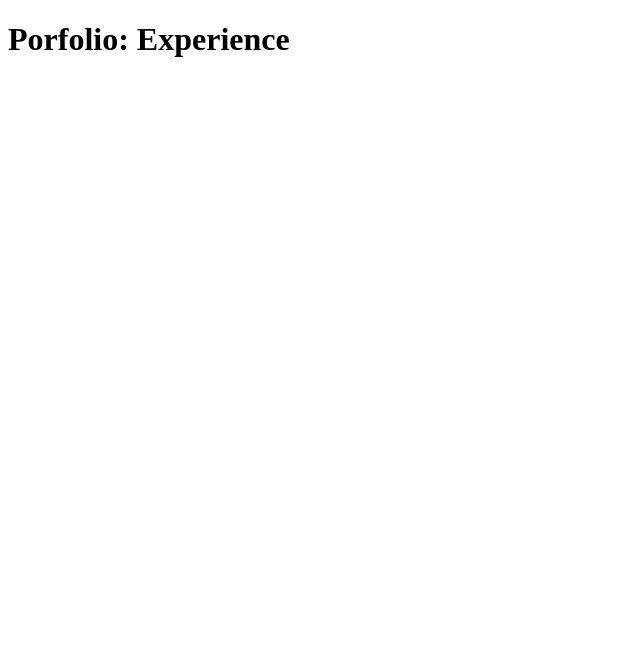
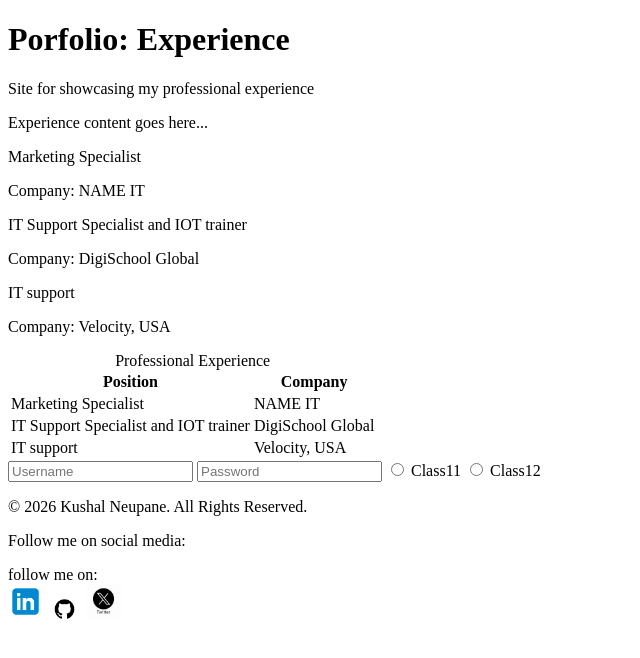
Before and after one commit to kushalthewave/frontend-learning, a plain HTML site: page front-end/experience.html in a window 1280 px wide. Shown: the whole page, without its empty margins (0-640 px from the left). Drawn offline with Linux system fonts and the light colour scheme.

Commit message:
Added footer with social media icons, tables

```diff
--- a/front-end/experience.html
+++ b/front-end/experience.html
@@ -9,15 +9,83 @@
 
     <header>
         <h1>Porfolio: Experience</h1>
-        <p></p>
+        <p>Site for showcasing my professional experience</p>
+        <p>Experience content goes here...</p>
     </header>
 
     <main>
+        <div>
+            <p>Marketing Specialist</p>
+            <p>Company: NAME IT</p>
+        </div>
+
+        <div>
+            <p>IT Support Specialist and IOT trainer</p>
+            <p>Company: DigiSchool Global</p>
+        </div>
+
+        <div>
+            <p>IT support</p>
+            <p>Company: Velocity, USA</p>
+        </div>
+
+        <table>
+
+        <tablehead>
+            <caption>Professional Experience</caption>
+            <th>Position</th>
+            <th>Company</th>
+        </tablehead>
+
+        <tablebody>
+            <tr>
+                <td>Marketing Specialist</td>
+                <td>NAME IT</td>
+            </tr>
+            <tr>
+                <td>IT Support Specialist and IOT trainer</td>
+                <td>DigiSchool Global</td>
+            </tr>
+            <tr>
+                <td>IT support</td>
+                <td>Velocity, USA</td>
+            </tr>
+        </tablebody>
+        </table>
+        <form action="">
+            <input type="text" placeholder="Username">
+            <input type="password" placeholder="Password">
+            <input type="radio" value="Class 11" class="student"> Class11
+            <input type="radio" value="Class 12" class="student"> Class12
+        </form>
 
     </main>
 
     <footer>
 
+     <div>
+          <p>&copy; 2026 Kushal Neupane. All Rights Reserved.</p>
+        </div>
+
+        <div>
+        <p>Follow me on social media:</p>
+        </div>
+
+        <div>
+        follow me on:
+        <br>
+        <a href="https://www.linkedin.com/in/k ushalneupane/" target="_blank"> <img src= "./linkedin.png " alt="LinkedIn" width="35"></a>
+
+
+
+
+        <a href="https://github.com/kushalthewave" target="_blank"> <img src="./github.png" alt="GitHub" width="35"></a>
+
+
+
+        <a href="https://twitter.com/kushalneupane" target= "_blank"  > <img src="./twitter.jpg" alt="Twitter" width="35" ></a>
+        </div>
+
     </footer>
 
 </body>
```
Also changed, not shown: front-end/education.html (+6 -0 lines), front-end/projects.html (+53 -6 lines).
